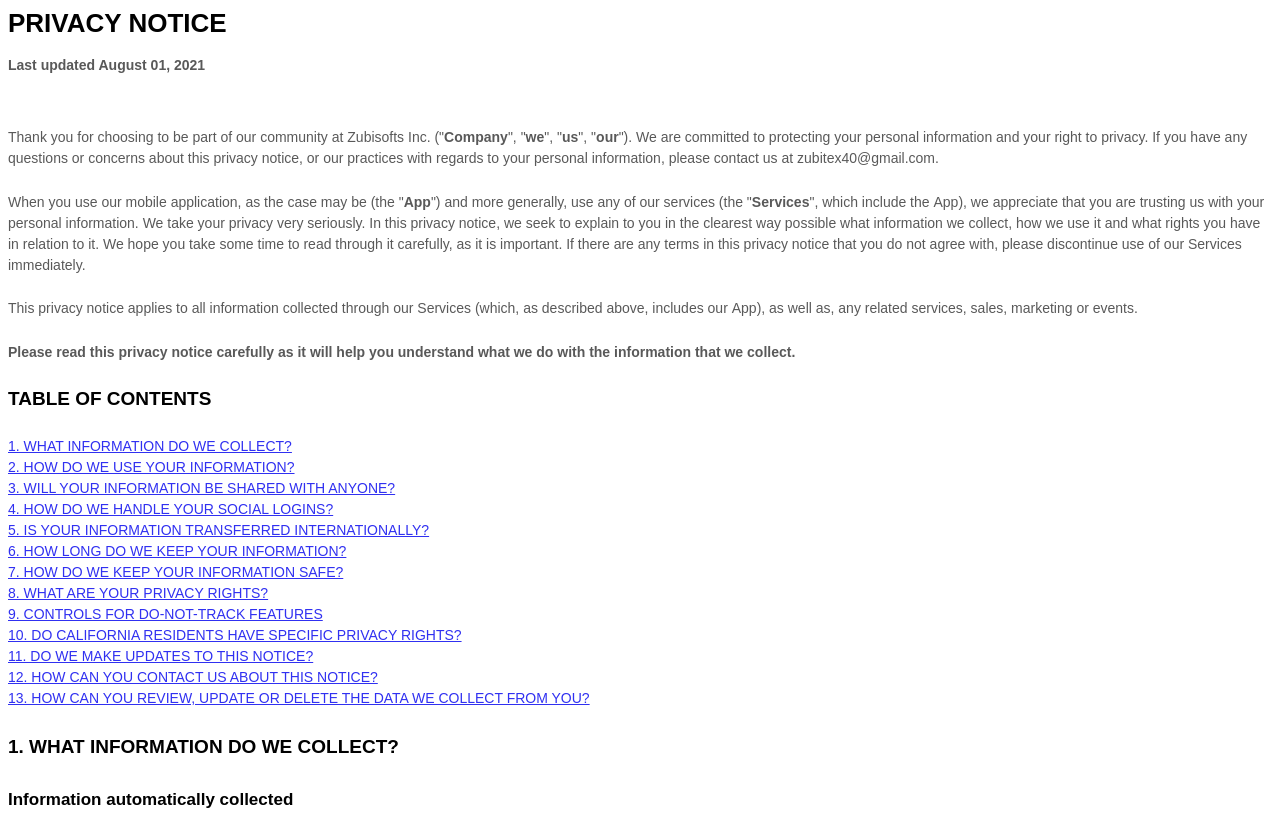
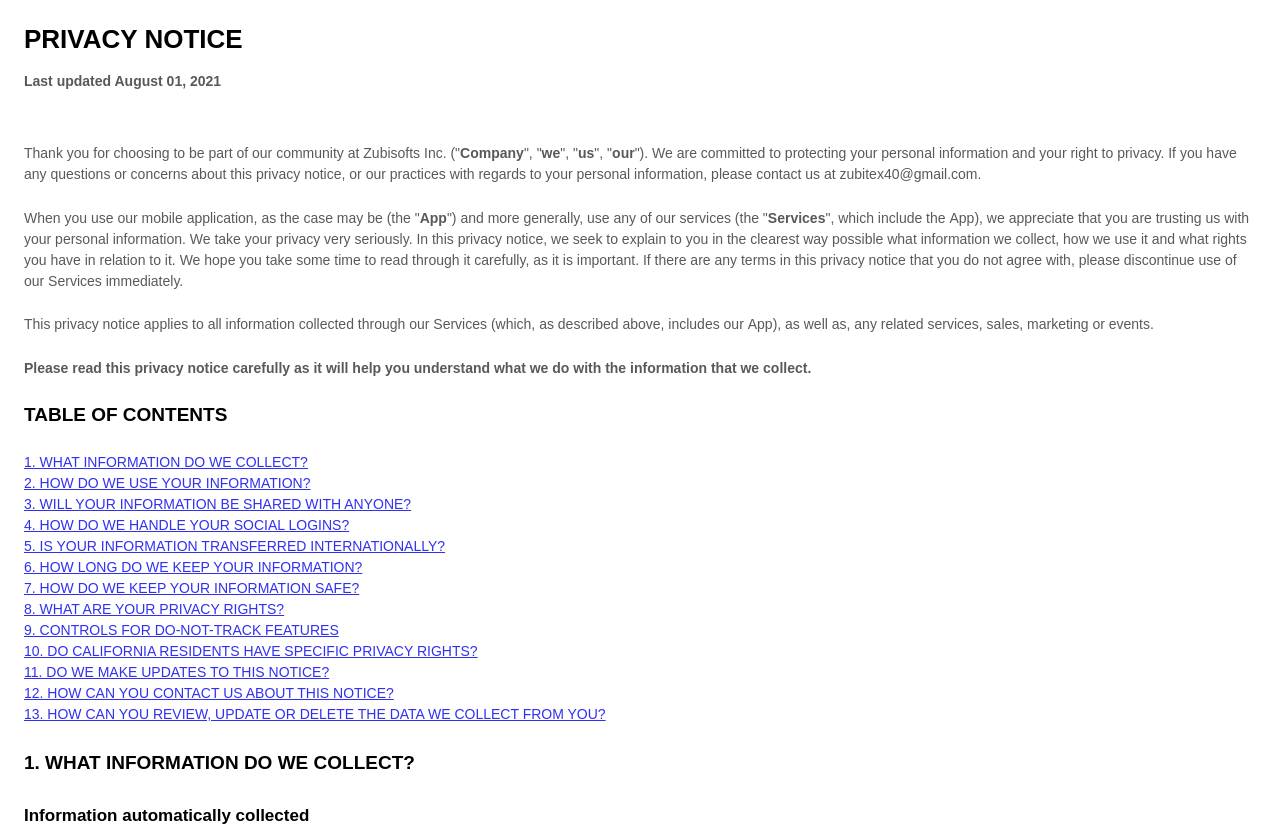
Before and after one commit to zubisofts/zubisofts.github.io, a plain HTML site: page index.html in a window 1280 px wide. Shown: the top 828 px of the page. Drawn offline with Linux system fonts and the light colour scheme.

Commit message:
Update index.html

```diff
--- a/index.html
+++ b/index.html
@@ -1,4 +1,7 @@
 <style>
+    body{
+       padding: 16px;
+    }
     [data-custom-class='body'], [data-custom-class='body'] * {
             background: transparent !important;
           }
```
